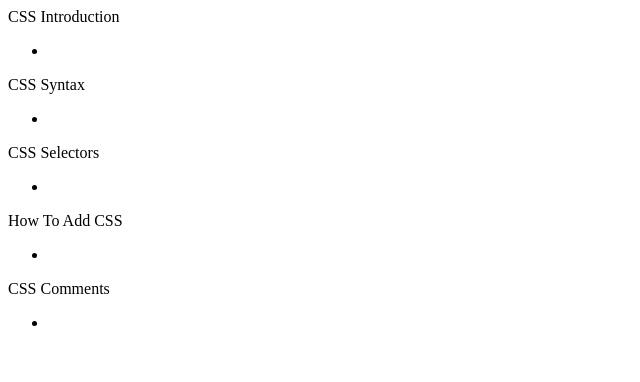
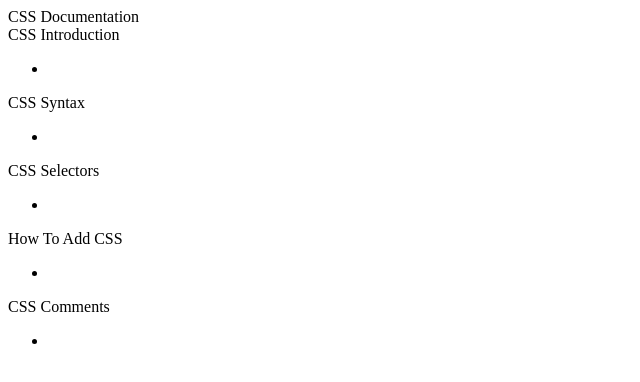
Before and after one commit to matheuslmarchetti/Responsive-Web-Design-Certification-freeCodeCamp, a plain HTML site: page technical-documentation-page/index.html in a window 1280 px wide. Shown: the whole page, without its empty margins (0-640 px from the left). Drawn offline with Linux system fonts and the light colour scheme.

Commit message:
Update index.html

```diff
--- a/technical-documentation-page/index.html
+++ b/technical-documentation-page/index.html
@@ -7,6 +7,9 @@
     <title>Technical Documentation Page</title>
 </head>
 <body>
+    <nav id="navbar">
+        <header>CSS Documentation</header>
+    </nav>
     <main id="main-doc">
         <section class="main-section" id="CSS_Introduction">
             <header>CSS Introduction</header>
```
